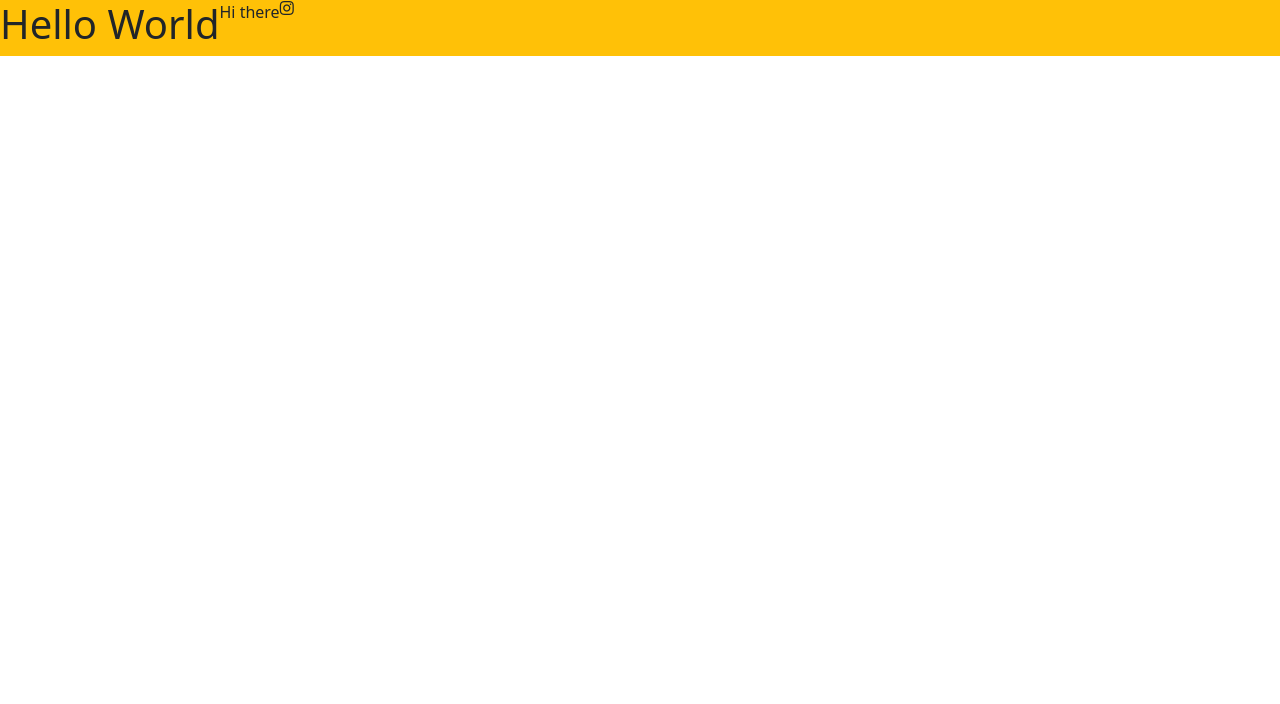
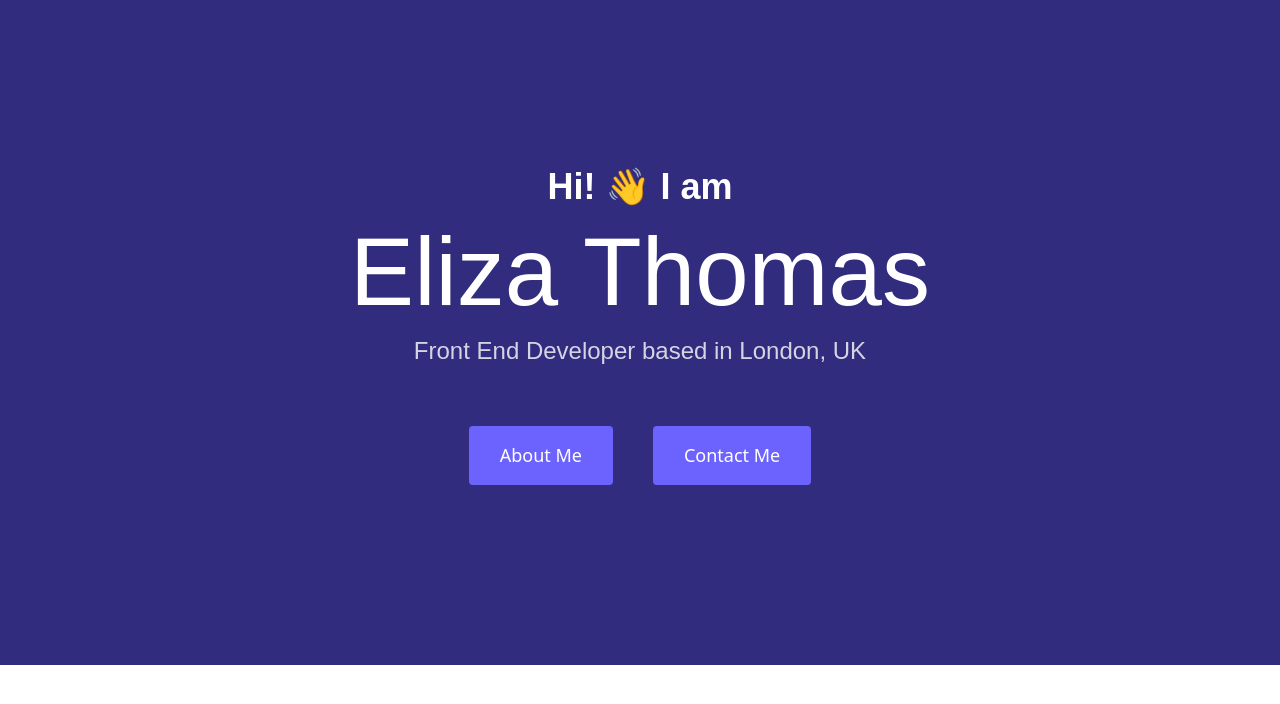
Before and after one commit to elizamthomas1994/Portfolio-Website, a plain HTML site: page index.html in a window 1280 px wide. Drawn offline with nearby package versions, Linux system fonts and the light colour scheme; a web font is replaced by a local one.

Commit message:
Updated home page to add a Homepage Hero
Implemented HTML and CSS elements as well as CSS variables to create the homepage hero

```diff
--- a/index.html
+++ b/index.html
@@ -9,13 +9,21 @@
         integrity="sha384-BmbxuPwQa2lc/FVzBcNJ7UAyJxM6wuqIj61tLrc4wSX0szH/Ev+nYRRuWlolflfl" crossorigin="anonymous">
     <link rel="stylesheet" href="https://use.fontawesome.com/releases/v5.15.2/css/all.css"
         integrity="sha384-vSIIfh2YWi9wW0r9iZe7RJPrKwp6bG+s9QZMoITbCckVJqGCCRhc+ccxNcdpHuYu" crossorigin="anonymous">
+    <link href="https://fonts.googleapis.com/css2?family=Blinker:wght@300;700&display=swap" rel="stylesheet">
     <link rel="stylesheet" href="styles/portfolio.css">
+    <script src="https://cdn.jsdelivr.net/npm/bootstrap@5.0.0-beta2/dist/js/bootstrap.bundle.min.js"
+        integrity="sha384-b5kHyXgcpbZJO/tY9Ul7kGkf1S0CWuKcCD38l8YkeH8z8QjE0GmW1gYU5S9FOnJ0"
+        crossorigin="anonymous"></script>
 </head>
 <body>
-    <div class="d-flex bg-warning">
-        <h1>Hello World</h1>
-        <p>Hi there</p>
-        <i class="fab fa-instagram"></i>
+    <div class="hero">
+        <p>Hi! 👋 I am</p>
+        <h1>Eliza Thomas</h1>
+        <h2>Front End Developer based in London, UK</h2>
+        <div class="page-links">
+            <a href="#" class="btn btn-link">About Me</a>
+            <a href="#" class="btn btn-link">Contact Me</a>
+        </div>
     </div>
 </body>
 </html>
--- a/styles/portfolio.css
+++ b/styles/portfolio.css
@@ -0,0 +1,46 @@
+:root {
+    --background-color: #312C7D;
+    --button-color: #6C63FF;
+    --font-family: 'Blinker', sans-serif;
+}
+
+.hero {
+    background-color: var(--background-color);
+    text-align: center;
+    padding: 160px 0;
+}
+
+.hero p, h1, h2 {
+    color: white;
+    font-family: var(--font-family);
+}
+
+.hero h1 {
+    font-size: 96px;
+}
+
+.hero p {
+    font-weight: bold;
+    font-size: 36px;
+    margin: 0;
+}
+
+.hero h2 {
+    font-size: 24px;
+    opacity: 0.8;
+}
+
+.page-links {
+    display: flex;
+    justify-content: center;
+    margin-top: 40px;
+}
+.btn-link {
+    border-radius: 4px;
+    color: white;
+    background-color: var(--button-color);
+    font-size: 18px;
+    padding: 15px 30px;
+    text-decoration: none;
+    margin: 20px;
+}
```
